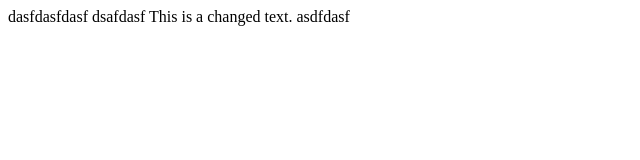
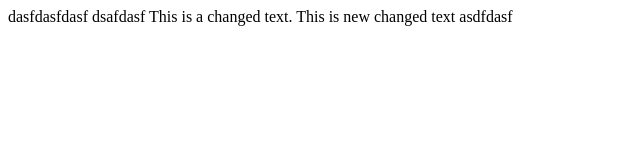
Before and after one commit to heyitsbryanm/first-git, a website: page new.html in a window 1280 px wide. Shown: the whole page, without its empty margins (0-640 px from the left). Drawn offline with Linux system fonts and the light colour scheme.

Commit message:
Testing new text

```diff
--- a/new.html
+++ b/new.html
@@ -10,5 +10,7 @@
 
 dsafdasf
     This is a changed text.
+
+    This is new changed text
 </body>
 </html>asdfdasf
```
